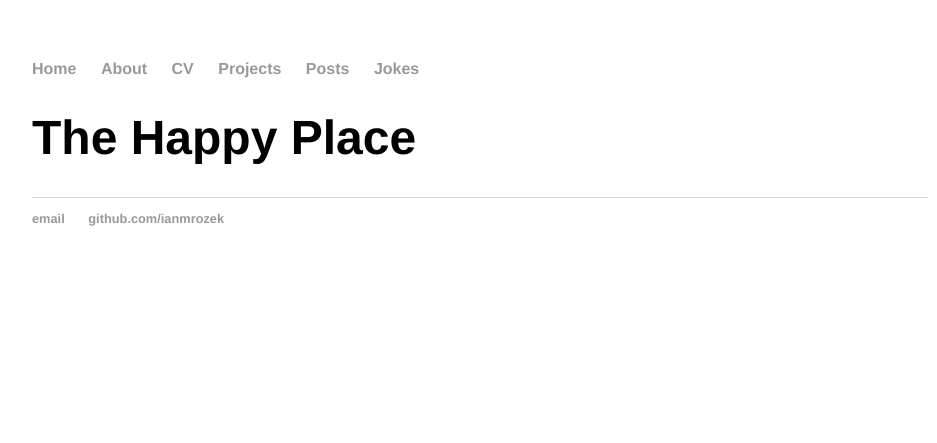
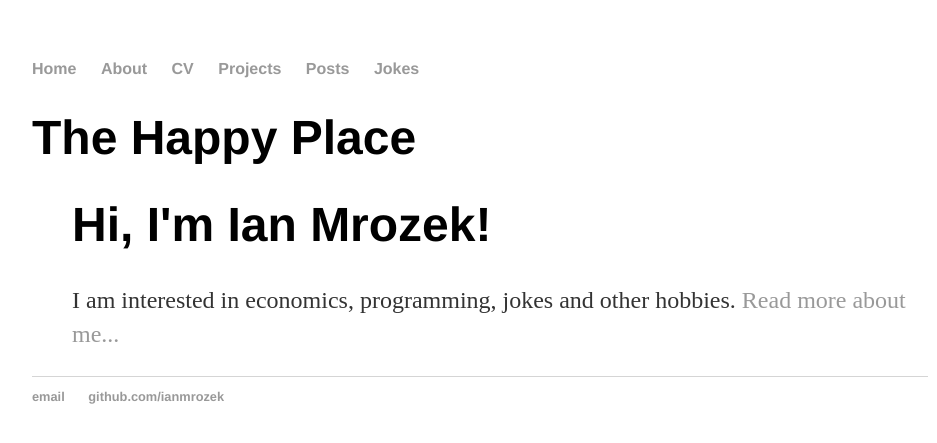
Before and after one commit to IanMrozek/ianmrozek.github.io, a Jekyll site: the page built from jokes/index.html, in a window 1280 px wide. Shown: the top 443 px of the page, without its empty margins (160-1097 px from the left). Built offline with Jekyll 4.4.1, drawn with Linux system fonts in a browser that asks for light colours.

Commit message:
jokes update

```diff
--- a/jokes/index.html
+++ b/jokes/index.html
@@ -4,8 +4,8 @@ title: The Happy Place
 ---
 	<h1>{{ page.title }}</h1>
 	<ul class="jokes">
-
-	  {% for post in site.jokes %}
-	    <li><span>{{ jokes.date | date_to_string }}</span> » <a href="{{ jokes.url }}" title="{{ jokes.title }}">{{ jokes.title }}</a></li>
-	  {% endfor %}
-	</ul>
+      <div class="blurb">
+        <h1>Hi, I'm Ian Mrozek!</h1>
+        <p>I am interested in economics, programming, jokes and other hobbies. </em><a href="/about">Read more about me...</a></p>
+    </div><!-- /.blurb -->
+    </ul>
```
